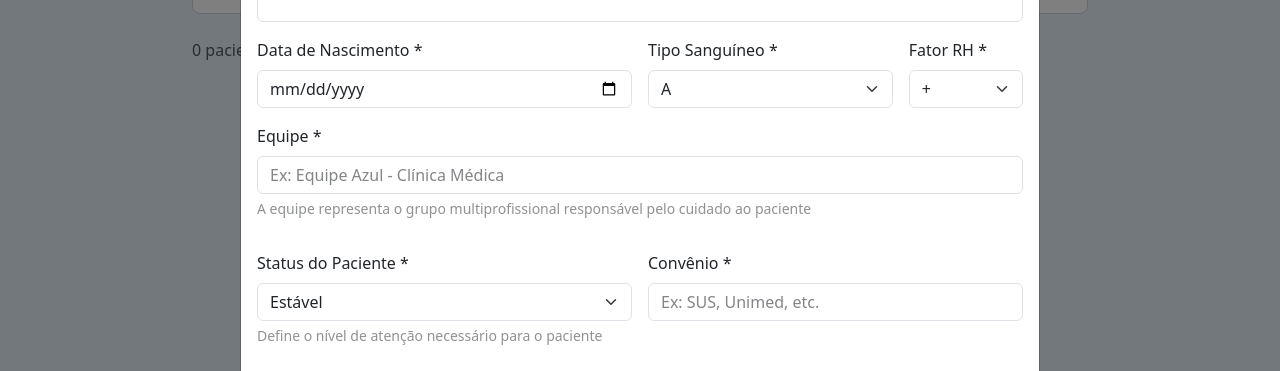
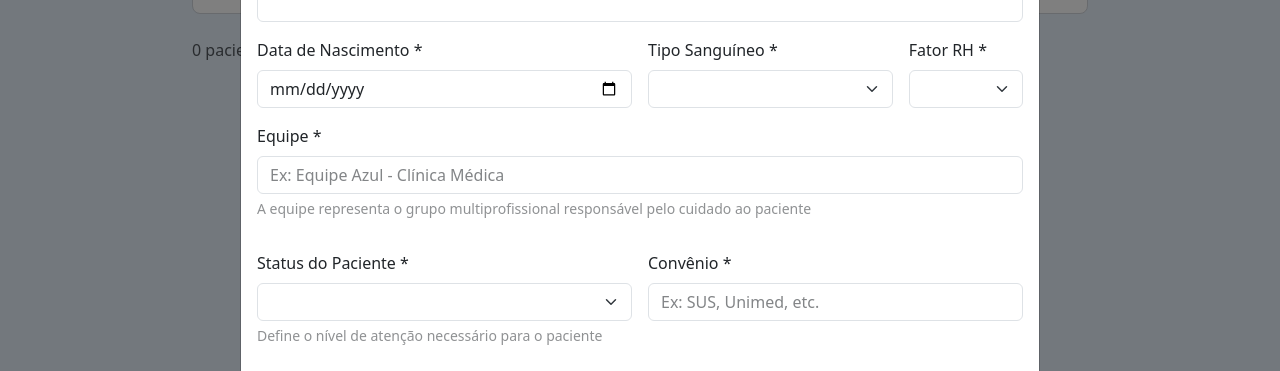
Before and after one commit to eduardoberettarod/PI-prontuario-eletronico, a React (Vite) app: page /pacientes in a window 1280 px wide. Both pictures are taken after a click on the button "Novo Paciente". Shown: the part 295-666 px from the top of the page. Built offline with nearby package versions, Linux system fonts and the light colour scheme.

Commit message:
Arrumabndo o modal

```diff
--- a/src/pages/Pacientes/Pacientes.jsx
+++ b/src/pages/Pacientes/Pacientes.jsx
@@ -198,6 +198,7 @@ VALIDAÇÃO PARA O FORM CRIAR PACIENTE
                                 <div className="col-md-4">
                                     <label className="form-label">Tipo Sanguíneo *</label>
                                     <select className="form-select" ref={TipoSanguePaciente} required>
+                                        <option value=""></option>
                                         <option value="A">A</option>
                                         <option value="B">B</option>
                                         <option value="AB">AB</option>
@@ -211,6 +212,7 @@ VALIDAÇÃO PARA O FORM CRIAR PACIENTE
                                 <div className="col-md-2">
                                     <label className="form-label">Fator RH *</label>
                                     <select className="form-select" ref={FatorRhPaciente} required>
+                                        <option value=""></option>
                                         <option value="+">+</option>
                                         <option value="-">-</option>
                                     </select>
@@ -235,6 +237,7 @@ VALIDAÇÃO PARA O FORM CRIAR PACIENTE
                                 <div className="col-md-6">
                                     <label className="form-label">Status do Paciente *</label>
                                     <select className="form-select" ref={StatusPaciente} required>
+                                        <option value=""></option>
                                         <option value="estavel">Estável</option>
                                         <option value="observacao">Em Observação</option>
                                         <option value="critico">Crítico</option>
```
